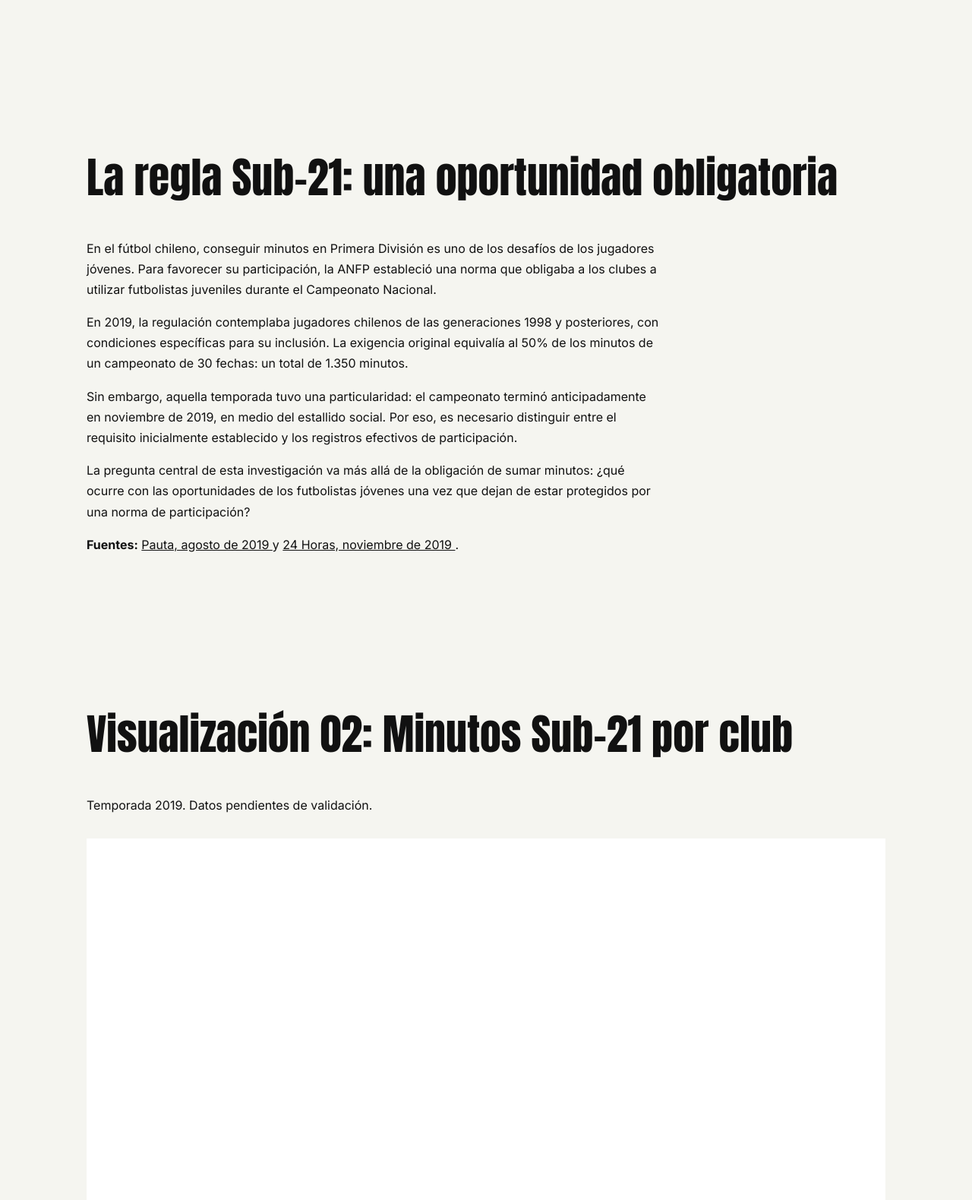
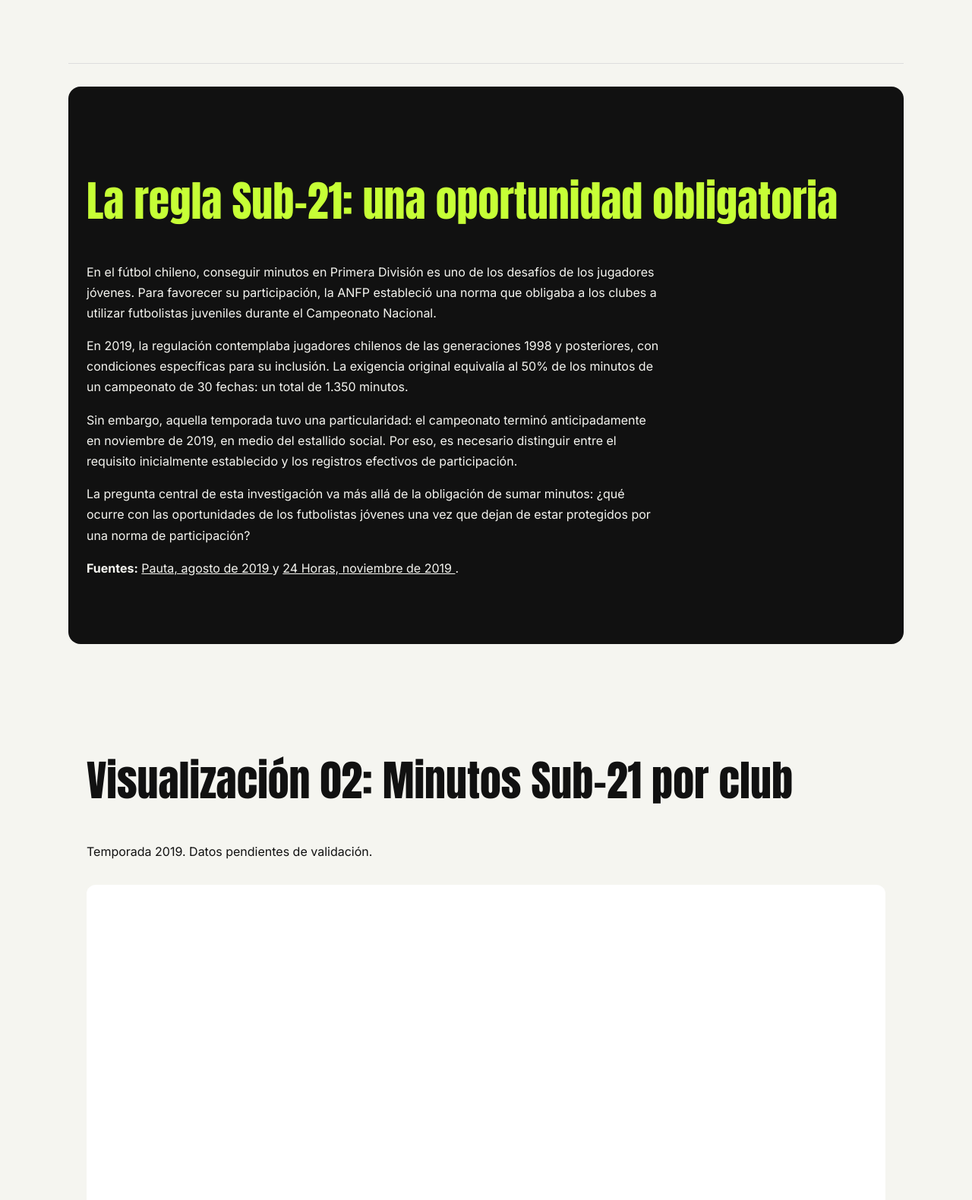
Before and after one commit to vicentelabbe/proyecto-narracion-grafica-sub21, a plain HTML site: page docs/index.html in a window 1280 px wide. Shown: the part 1217-2797 px from the top of the page at 76% size. Drawn offline with Linux system fonts and the light colour scheme; a script that the page names is missing.

Commit message:
Update style.css

```diff
--- a/docs/style.css
+++ b/docs/style.css
@@ -97,3 +97,32 @@ button, .boton {
     min-height: 650px;
   }
 }
+
+/* Diseño de capítulos de la webstory */
+
+#regla-sub21,
+#trayectorias {
+  background-color: #111111;
+  color: #F5F5F0;
+  border-radius: 16px;
+  margin-top: 30px;
+  margin-bottom: 30px;
+}
+
+#regla-sub21 h2,
+#trayectorias h2 {
+  color: #C6FF36;
+}
+
+#introduccion,
+#visualizacion-02,
+#cierre,
+#metodologia {
+  border-bottom: 1px solid #dddddd;
+}
+
+#visualizacion-01 iframe,
+#visualizacion-02 iframe {
+  border-radius: 12px;
+  background: white;
+}
```
